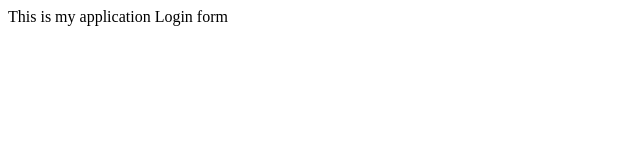
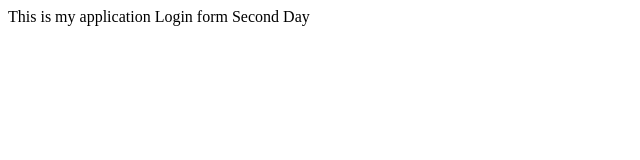
Before and after one commit to MuhammadAbdullah899/myappsample, a plain HTML site: page index.html in a window 1280 px wide. Shown: the whole page, without its empty margins (0-640 px from the left). Drawn offline with Linux system fonts and the light colour scheme.

Commit message:
second day first commit

```diff
--- a/index.html
+++ b/index.html
@@ -6,6 +6,7 @@
 <body>
 	This is my application
 	Login form
+	Second Day
 
 </body>
 </html>
```
